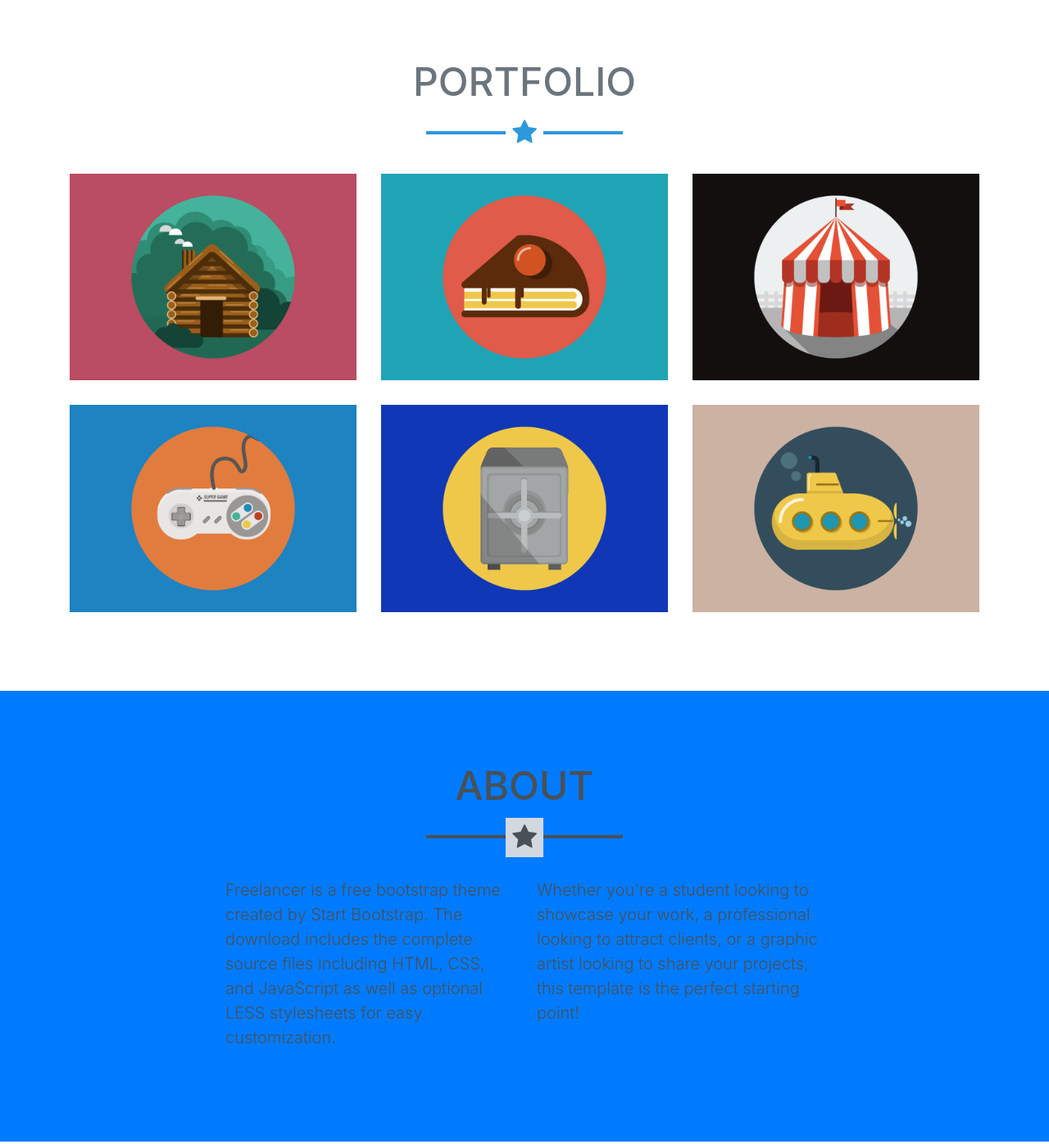
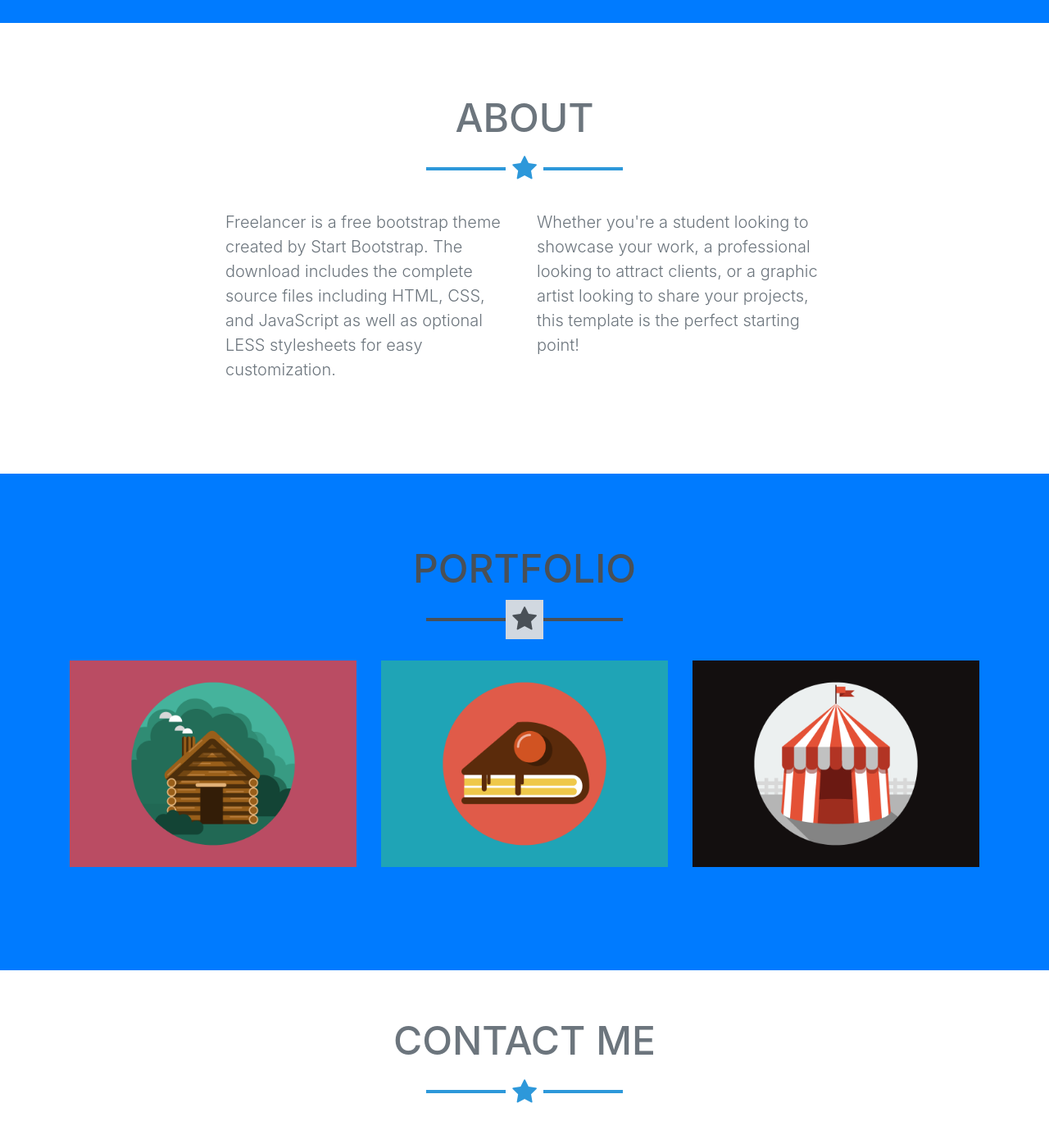
Before and after one commit to tketron/personal_site, a website with bundled scripts: page tketron-freelancer/index.html in a window 1280 px wide. Shown: the part 800-2196 px from the top of the page at 82% size. Built offline with nearby package versions, Linux system fonts and the light colour scheme.

Commit message:
more color edits

```diff
--- a/tketron-freelancer/index.html
+++ b/tketron-freelancer/index.html
@@ -32,16 +32,17 @@
   <nav class="navbar navbar-expand-lg bg-secondary fixed-top text-uppercase" id="mainNav">
     <div class="container">
       <a class="navbar-brand js-scroll-trigger" href="#page-top">Tyler Ketron</a>
-        <button class="navbar-toggler navbar-toggler-right text-uppercase bg-primary text-white rounded" type="button" data-toggle="collapse" data-target="#navbarResponsive" aria-controls="navbarResponsive" aria-expanded="false" aria-label="Toggle navigation">
+      <button class="navbar-toggler navbar-toggler-right text-uppercase bg-primary text-white rounded" type="button" data-toggle="collapse"
+        data-target="#navbarResponsive" aria-controls="navbarResponsive" aria-expanded="false" aria-label="Toggle navigation">
         <i class="fa fa-bars"></i>
       </button>
       <div class="collapse navbar-collapse" id="navbarResponsive">
         <ul class="navbar-nav ml-auto">
           <li class="nav-item mx-0 mx-lg-1">
-              <a class="nav-link py-3 px-0 px-lg-3 rounded js-scroll-trigger" href="#portfolio">Portfolio</a>
+            <a class="nav-link py-3 px-0 px-lg-3 rounded js-scroll-trigger" href="#about">About</a>
           </li>
           <li class="nav-item mx-0 mx-lg-1">
-              <a class="nav-link py-3 px-0 px-lg-3 rounded js-scroll-trigger" href="#about">About</a>
+            <a class="nav-link py-3 px-0 px-lg-3 rounded js-scroll-trigger" href="#portfolio">Portfolio</a>
           </li>
           <li class="nav-item mx-0 mx-lg-1">
             <a class="nav-link py-3 px-0 px-lg-3 rounded js-scroll-trigger" href="#contact">Contact</a>
@@ -54,18 +55,42 @@
   <!-- Header -->
   <header class="masthead bg-primary text-center text-gray">
     <div class="container">
-        <img class="img-fluid mb-5 d-block mx-auto" src="img/profile.png" alt="">
+      <img class="img-fluid mb-5 d-block mx-auto" src="img/tketron_profile.jpg" alt="">
       <h1 class="text-uppercase mb-0">Tyler Ketron</h1>
       <hr class="star-gray">
       <h2 class="font-weight-light mb-0">Software Engineer</h2>
     </div>
   </header>
 
+  <!-- About Section -->
+  <section class="text-secondary mb-0" id="about">
+    <div class="container">
+      <h2 class="text-center text-uppercase">About</h2>
+      <hr class="star-dark mb-5">
+      <div class="row">
+        <div class="col-lg-4 ml-auto">
+          <p class="lead">Freelancer is a free bootstrap theme created by Start Bootstrap. The download includes the complete
+            source files including HTML, CSS, and JavaScript as well as optional LESS stylesheets for easy customization.</p>
+        </div>
+        <div class="col-lg-4 mr-auto">
+          <p class="lead">Whether you're a student looking to showcase your work, a professional looking to attract clients,
+            or a graphic artist looking to share your projects, this template is the perfect starting point!</p>
+        </div>
+      </div>
+      <!-- <div class="text-center mt-4">
+              <a class="btn btn-xl btn-outline-light" href="#">
+                <i class="fa fa-download mr-2"></i>
+                Download Now!
+              </a>
+            </div> -->
+    </div>
+  </section>
+
   <!-- Portfolio Grid Section -->
-    <section class="portfolio" id="portfolio">
+  <section class="portfolio bg-primary" id="portfolio">
     <div class="container">
-        <h2 class="text-center text-uppercase text-secondary mb-0">Portfolio</h2>
-        <hr class="star-dark mb-5">
+      <h2 class="text-center text-uppercase text-gray mb-0">Portfolio</h2>
+      <hr class="star-gray mb-5">
       <div class="row">
         <div class="col-md-6 col-lg-4">
           <a class="portfolio-item d-block mx-auto" href="#portfolio-modal-1">
@@ -97,7 +122,7 @@
             <img class="img-fluid" src="img/portfolio/circus.png" alt="">
           </a>
         </div>
-          <div class="col-md-6 col-lg-4">
+        <!-- <div class="col-md-6 col-lg-4">
           <a class="portfolio-item d-block mx-auto" href="#portfolio-modal-4">
             <div class="portfolio-item-caption d-flex position-absolute h-100 w-100">
               <div class="portfolio-item-caption-content my-auto w-100 text-center text-white">
@@ -126,30 +151,8 @@
             </div>
             <img class="img-fluid" src="img/portfolio/submarine.png" alt="">
           </a>
+        </div> -->
       </div>
-        </div>
-      </div>
-    </section>
-
-    <!-- About Section -->
-    <section class="bg-primary text-gray mb-0" id="about">
-      <div class="container">
-        <h2 class="text-center text-uppercase">About</h2>
-        <hr class="star-gray mb-5">
-        <div class="row">
-          <div class="col-lg-4 ml-auto">
-            <p class="lead">Freelancer is a free bootstrap theme created by Start Bootstrap. The download includes the complete source files including HTML, CSS, and JavaScript as well as optional LESS stylesheets for easy customization.</p>
-          </div>
-          <div class="col-lg-4 mr-auto">
-            <p class="lead">Whether you're a student looking to showcase your work, a professional looking to attract clients, or a graphic artist looking to share your projects, this template is the perfect starting point!</p>
-          </div>
-        </div>
-        <!-- <div class="text-center mt-4">
-          <a class="btn btn-xl btn-outline-light" href="#">
-            <i class="fa fa-download mr-2"></i>
-            Download Now!
-          </a>
-        </div> -->
     </div>
   </section>
 
@@ -277,7 +280,9 @@
             <h2 class="text-secondary text-uppercase mb-0">Project Name</h2>
             <hr class="star-dark mb-5">
             <img class="img-fluid mb-5" src="img/portfolio/cabin.png" alt="">
-              <p class="mb-5">Lorem ipsum dolor sit amet, consectetur adipisicing elit. Mollitia neque assumenda ipsam nihil, molestias magnam, recusandae quos quis inventore quisquam velit asperiores, vitae? Reprehenderit soluta, eos quod consequuntur itaque. Nam.</p>
+            <p class="mb-5">Lorem ipsum dolor sit amet, consectetur adipisicing elit. Mollitia neque assumenda ipsam nihil,
+              molestias magnam, recusandae quos quis inventore quisquam velit asperiores, vitae? Reprehenderit soluta, eos
+              quod consequuntur itaque. Nam.</p>
             <a class="btn btn-primary btn-lg rounded-pill portfolio-modal-dismiss" href="#">
               <i class="fa fa-close"></i>
               Close Project</a>
@@ -299,7 +304,9 @@
             <h2 class="text-secondary text-uppercase mb-0">Project Name</h2>
             <hr class="star-dark mb-5">
             <img class="img-fluid mb-5" src="img/portfolio/cake.png" alt="">
-              <p class="mb-5">Lorem ipsum dolor sit amet, consectetur adipisicing elit. Mollitia neque assumenda ipsam nihil, molestias magnam, recusandae quos quis inventore quisquam velit asperiores, vitae? Reprehenderit soluta, eos quod consequuntur itaque. Nam.</p>
+            <p class="mb-5">Lorem ipsum dolor sit amet, consectetur adipisicing elit. Mollitia neque assumenda ipsam nihil,
+              molestias magnam, recusandae quos quis inventore quisquam velit asperiores, vitae? Reprehenderit soluta, eos
+              quod consequuntur itaque. Nam.</p>
             <a class="btn btn-primary btn-lg rounded-pill portfolio-modal-dismiss" href="#">
               <i class="fa fa-close"></i>
               Close Project</a>
@@ -321,7 +328,9 @@
             <h2 class="text-secondary text-uppercase mb-0">Project Name</h2>
             <hr class="star-dark mb-5">
             <img class="img-fluid mb-5" src="img/portfolio/circus.png" alt="">
-              <p class="mb-5">Lorem ipsum dolor sit amet, consectetur adipisicing elit. Mollitia neque assumenda ipsam nihil, molestias magnam, recusandae quos quis inventore quisquam velit asperiores, vitae? Reprehenderit soluta, eos quod consequuntur itaque. Nam.</p>
+            <p class="mb-5">Lorem ipsum dolor sit amet, consectetur adipisicing elit. Mollitia neque assumenda ipsam nihil,
+              molestias magnam, recusandae quos quis inventore quisquam velit asperiores, vitae? Reprehenderit soluta, eos
+              quod consequuntur itaque. Nam.</p>
             <a class="btn btn-primary btn-lg rounded-pill portfolio-modal-dismiss" href="#">
               <i class="fa fa-close"></i>
               Close Project</a>
@@ -343,7 +352,9 @@
             <h2 class="text-secondary text-uppercase mb-0">Project Name</h2>
             <hr class="star-dark mb-5">
             <img class="img-fluid mb-5" src="img/portfolio/game.png" alt="">
-              <p class="mb-5">Lorem ipsum dolor sit amet, consectetur adipisicing elit. Mollitia neque assumenda ipsam nihil, molestias magnam, recusandae quos quis inventore quisquam velit asperiores, vitae? Reprehenderit soluta, eos quod consequuntur itaque. Nam.</p>
+            <p class="mb-5">Lorem ipsum dolor sit amet, consectetur adipisicing elit. Mollitia neque assumenda ipsam nihil,
+              molestias magnam, recusandae quos quis inventore quisquam velit asperiores, vitae? Reprehenderit soluta, eos
+              quod consequuntur itaque. Nam.</p>
             <a class="btn btn-primary btn-lg rounded-pill portfolio-modal-dismiss" href="#">
               <i class="fa fa-close"></i>
               Close Project</a>
@@ -365,7 +376,9 @@
             <h2 class="text-secondary text-uppercase mb-0">Project Name</h2>
             <hr class="star-dark mb-5">
             <img class="img-fluid mb-5" src="img/portfolio/safe.png" alt="">
-              <p class="mb-5">Lorem ipsum dolor sit amet, consectetur adipisicing elit. Mollitia neque assumenda ipsam nihil, molestias magnam, recusandae quos quis inventore quisquam velit asperiores, vitae? Reprehenderit soluta, eos quod consequuntur itaque. Nam.</p>
+            <p class="mb-5">Lorem ipsum dolor sit amet, consectetur adipisicing elit. Mollitia neque assumenda ipsam nihil,
+              molestias magnam, recusandae quos quis inventore quisquam velit asperiores, vitae? Reprehenderit soluta, eos
+              quod consequuntur itaque. Nam.</p>
             <a class="btn btn-primary btn-lg rounded-pill portfolio-modal-dismiss" href="#">
               <i class="fa fa-close"></i>
               Close Project</a>
@@ -387,7 +400,9 @@
             <h2 class="text-secondary text-uppercase mb-0">Project Name</h2>
             <hr class="star-dark mb-5">
             <img class="img-fluid mb-5" src="img/portfolio/submarine.png" alt="">
-              <p class="mb-5">Lorem ipsum dolor sit amet, consectetur adipisicing elit. Mollitia neque assumenda ipsam nihil, molestias magnam, recusandae quos quis inventore quisquam velit asperiores, vitae? Reprehenderit soluta, eos quod consequuntur itaque. Nam.</p>
+            <p class="mb-5">Lorem ipsum dolor sit amet, consectetur adipisicing elit. Mollitia neque assumenda ipsam nihil,
+              molestias magnam, recusandae quos quis inventore quisquam velit asperiores, vitae? Reprehenderit soluta, eos
+              quod consequuntur itaque. Nam.</p>
             <a class="btn btn-primary btn-lg rounded-pill portfolio-modal-dismiss" href="#">
               <i class="fa fa-close"></i>
               Close Project</a>
```
Also changed, not shown: 1 other file. Lines whose indentation alone changed are shown as unchanged.
